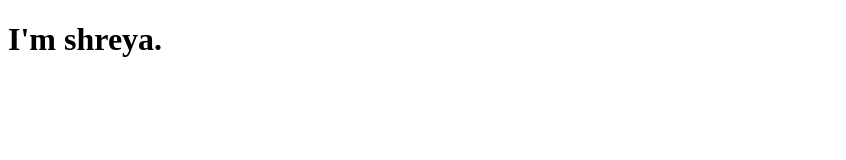
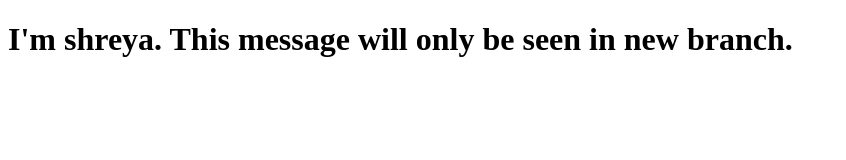
Before and after one commit to ayerhs123/wlit, a plain HTML site: page index.html in a window 1280 px wide. Shown: the whole page, without its empty margins (0-846 px from the left). Drawn offline with Linux system fonts and the light colour scheme.

Commit message:
index.html is changed in new branch

```diff
--- a/index.html
+++ b/index.html
@@ -6,6 +6,6 @@
     <title>Document</title>
 </head>
 <body>
-   <h1> I'm shreya.</h1>
+   <h1> I'm shreya. This message will only be seen in new branch.</h1>
 </body>
 </html>
```
